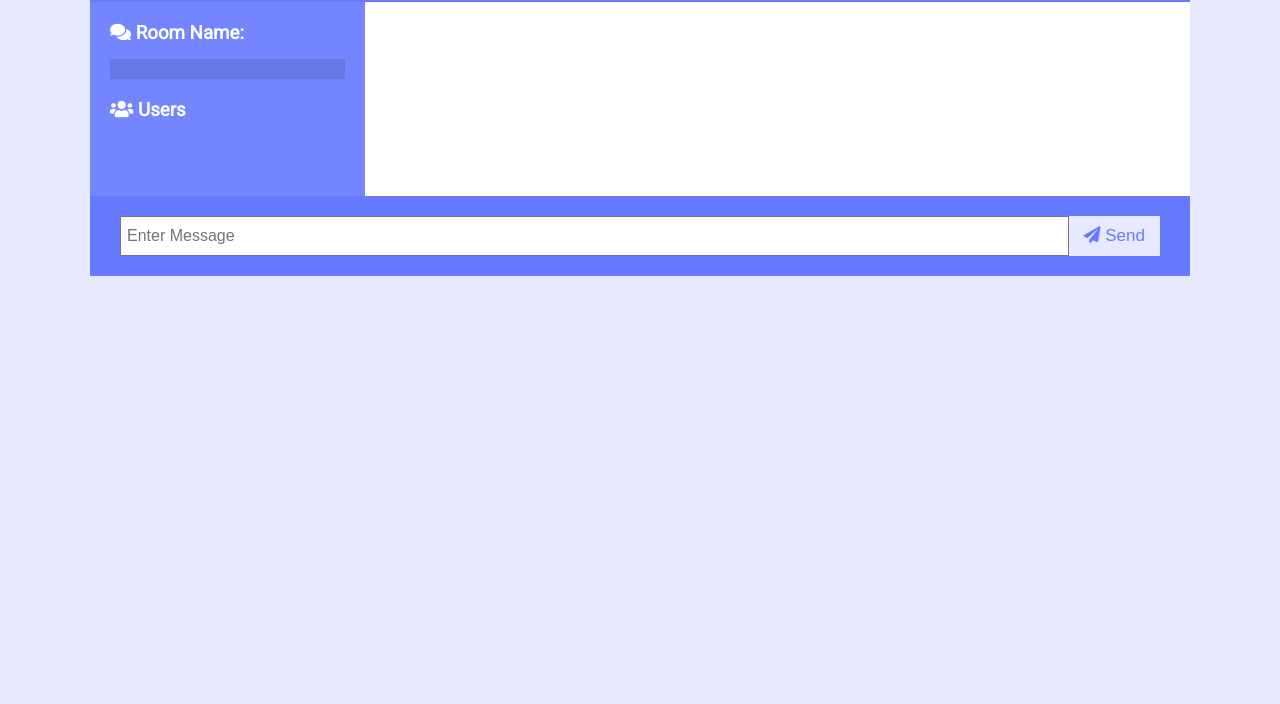
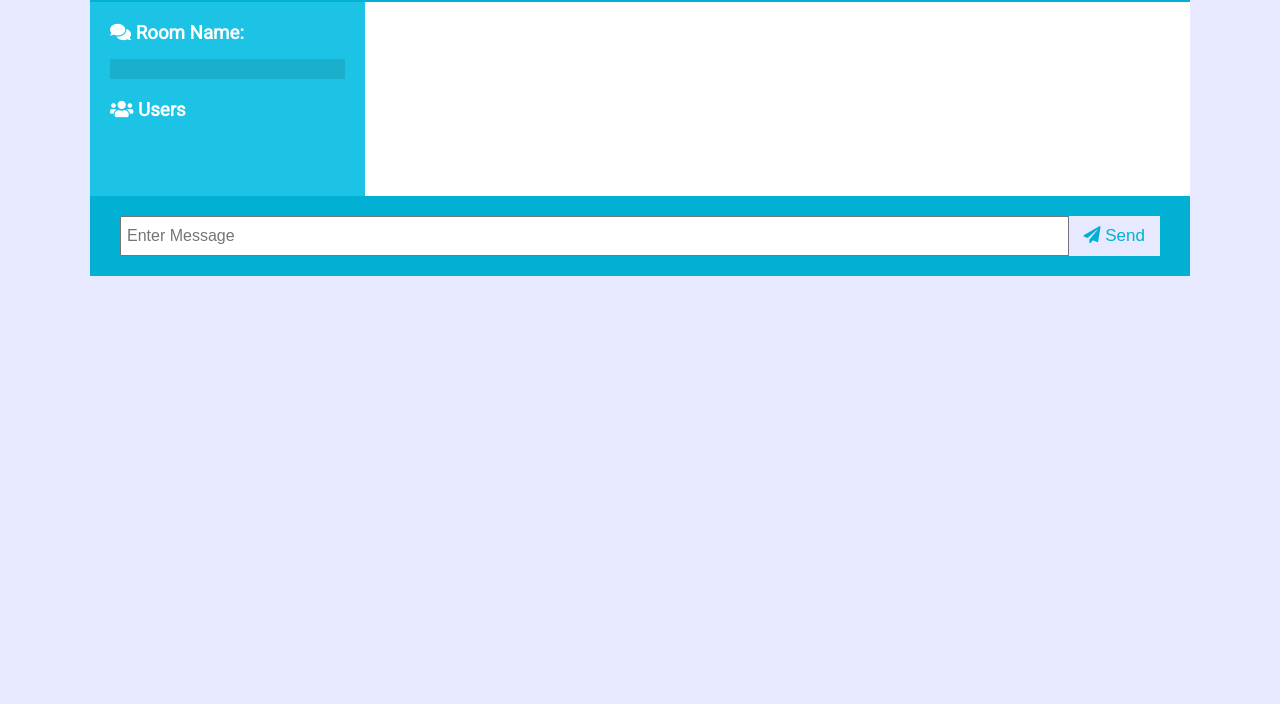
Before and after one commit to mirayonelahi/LearningScoket.io, a website: page public/chat.html in a window 1280 px wide. Shown: the part 96-800 px from the top of the page. Drawn offline with nearby package versions, Linux system fonts and the light colour scheme; no server answers.

Commit message:
some ui design changed

```diff
--- a/public/css/style.css
+++ b/public/css/style.css
@@ -1,8 +1,8 @@
 @import url('https://fonts.googleapis.com/css?family=Roboto&display=swap');
 
 :root {
-	--dark-color-a: #667aff;
-	--dark-color-b: #7386ff;
+	--dark-color-a: #01b0d3;
+	--dark-color-b: #1dc3e4;
 	--light-color: #e6e9ff;
 	--success-color: #5cb85c;
 	--error-color: #d9534f;
--- a/public/js/main.js
+++ b/public/js/main.js
@@ -101,7 +101,7 @@ function createPoll(message){
   const div = document.createElement('div')
   div.classList.add('createPoll')
   div.innerHTML=`<form action="/">
-  <p>Poll Created By:  ${message.username}?</p>
+  <p>Poll Created By:  ${message.username}</p>
   <p>${message.text}?</p>
   <input type="radio" id="yes" name="fav_language" value="Agreed">
   <label for="yes">Agreed</label><br>
```
